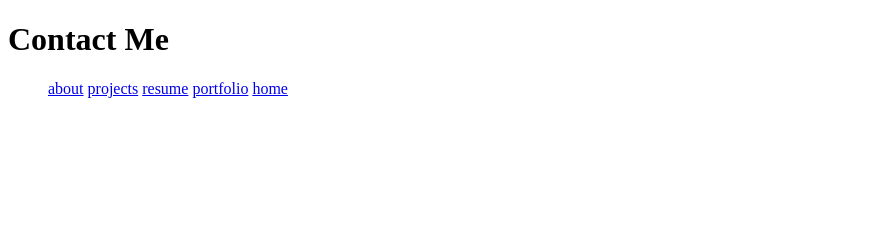
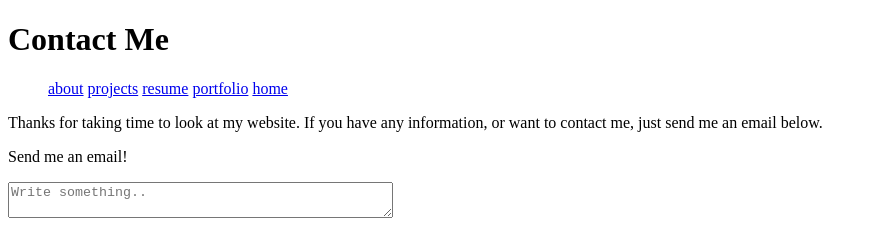
Before and after one commit to theonlymeme/portfolio, a plain HTML site: page contact.html in a window 1280 px wide. Shown: the whole page, without its empty margins (0-877 px from the left). Drawn offline with Linux system fonts and the light colour scheme.

Commit message:
about finished with everything

```diff
--- a/contact.html
+++ b/contact.html
@@ -18,5 +18,16 @@
         </ul>
     </div>
 
+    <div>
+        <p>
+            Thanks for taking time to look at my website. If you have any information, or want to contact me, just send me an email below.
+         </p>
+    </div>
+    <div>
+        <p>
+            Send me an email!
+        </p>
+        <textarea placeholder="Write something.." style="height:20%; width:30%;"></textarea>
+    </div>
 </body>
 </html>
```
Also changed, not shown: about.html (+1 -1 lines), projects.html (+9 -2 lines).
